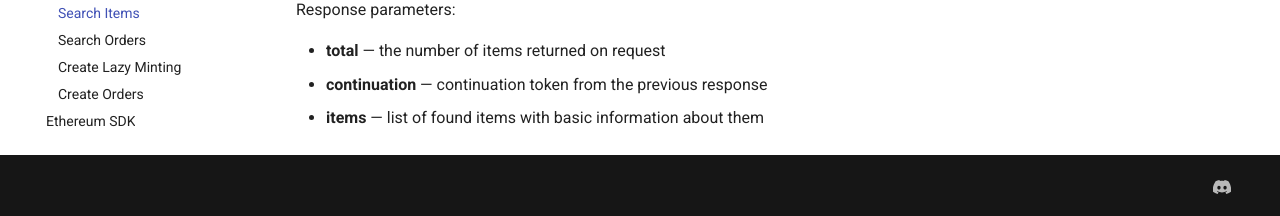
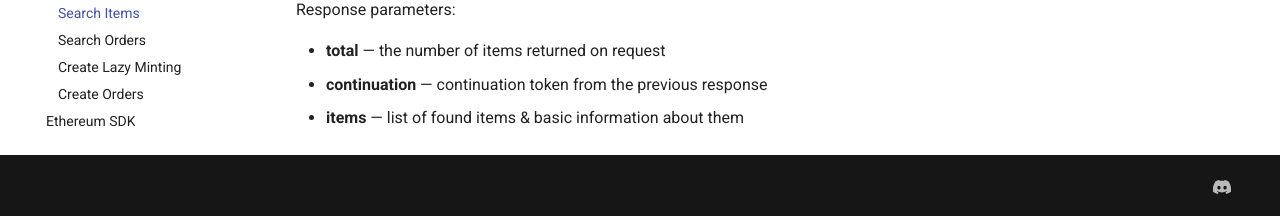
Before and after one commit to rarible/protocol, an MkDocs documentation site: the page built from docs/ethereum/api/search-items.md, in a window 1280 px wide and 900 px high, scrolled down 993 px. Shown: the part 681-897 px from the top of the window. Built offline with MkDocs 1.6.1 and Material for MkDocs 9.7.7, drawn with Linux system fonts in a browser that asks for light colours; comment, search, counter and statistics services are not loaded; some of the changed text lies outside the part shown.

Commit message:
review search-items - Denis PR

```diff
--- a/docs/ethereum/api/search-items.md
+++ b/docs/ethereum/api/search-items.md
@@ -77,4 +77,4 @@ Response parameters:
 
 * **total** — the number of items returned on request
 * **continuation** — continuation token from the previous response
-* **items** — list of found items with basic information about them
+* **items** — list of found items & basic information about them
```
Also changed, not shown: other parts of docs/ethereum/api/search-items.md (+1 -1 lines).
